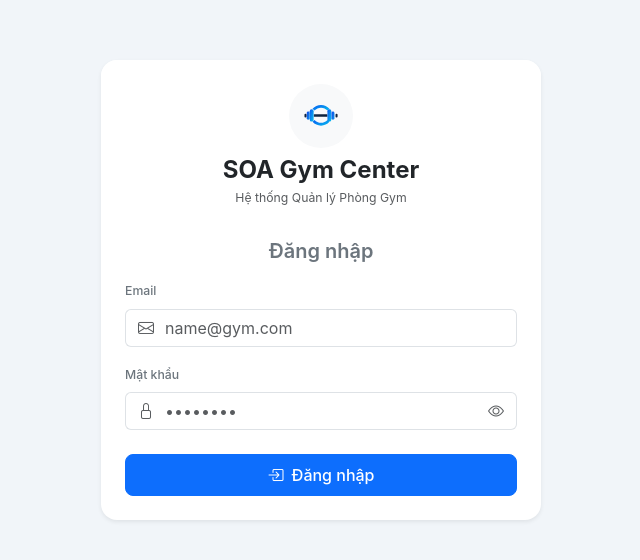
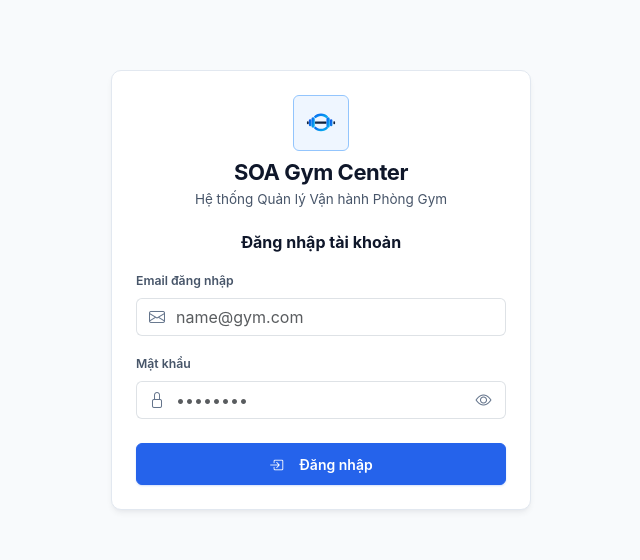
Before and after one commit to ndk-303/soa-gym, a React (Vite) app in the folder frontend/: page / in a window 1280 px wide. Shown: the part 110-670 px from the top of the page, without its empty margins (319-959 px from the left). Built offline with nearby package versions, Linux system fonts and the light colour scheme.

Commit message:
style(auth): redesign LoginPage to adhere to The Precision Console standards

```diff
--- a/frontend/src/pages/LoginPage.jsx
+++ b/frontend/src/pages/LoginPage.jsx
@@ -25,68 +25,99 @@ export default function LoginPage() {
     }
   }
 
-  const handleFillAccount = (accEmail, accPass) => {
-    setEmail(accEmail)
-    setPassword(accPass)
-    setError('')
-  }
-
   return (
-    <div className="d-flex align-items-center justify-content-center min-vh-100 p-3" style={{ backgroundColor: '#f1f5f9' }}>
-      <div className="card shadow-sm border-0" style={{ maxWidth: '440px', width: '100%', borderRadius: '16px', overflow: 'hidden' }}>
-        <div className="card-header bg-white border-0 pt-4 pb-2 text-center">
-          <div className="d-inline-flex align-items-center justify-content-center p-2 rounded-circle bg-light mb-2" style={{ width: '64px', height: '64px' }}>
-            <img src="/logo.svg" alt="SOA Gym Center" style={{ width: '40px', height: '40px' }} />
+    <div
+      className="d-flex align-items-center justify-content-center min-vh-100 p-3"
+      style={{ backgroundColor: 'var(--page-background)' }}
+    >
+      <div
+        style={{
+          maxWidth: '420px',
+          width: '100%',
+          borderRadius: 'var(--radius-md)',
+          backgroundColor: 'var(--surface)',
+          border: '1px solid var(--border-color)',
+          boxShadow: 'var(--shadow-md)',
+          overflow: 'hidden',
+        }}
+      >
+        <div className="pt-4 pb-2 px-4 text-center">
+          <div
+            className="d-inline-flex align-items-center justify-content-center mb-2"
+            style={{
+              width: '56px',
+              height: '56px',
+              borderRadius: 'var(--radius-sm)',
+              background: 'var(--color-primary-subtle)',
+              border: '1px solid var(--color-primary-border)',
+            }}
+          >
+            <img src="/logo.svg" alt="SOA Gym Center" style={{ width: '34px', height: '34px' }} />
           </div>
-          <h4 className="fw-bold text-dark mb-1">SOA Gym Center</h4>
-          <p className="text-muted small mb-0">Hệ thống Quản lý Phòng Gym</p>
+          <h1 className="fw-bold mb-1" style={{ fontSize: '22px', color: 'var(--text-primary)', letterSpacing: '-0.02em' }}>
+            SOA Gym Center
+          </h1>
+          <p className="mb-0" style={{ color: 'var(--text-secondary)', fontSize: '13.5px' }}>
+            Hệ thống Quản lý Vận hành Phòng Gym
+          </p>
         </div>
 
-        <div className="card-body p-4">
-          <h5 className="card-title fw-semibold text-secondary mb-3 text-center">Đăng nhập</h5>
+        <div className="p-4 pt-3">
+          <h2 className="fw-bold mb-3 text-center" style={{ fontSize: '16px', color: 'var(--text-primary)' }}>
+            Đăng nhập tài khoản
+          </h2>
 
           {error && (
-            <div className="alert alert-danger d-flex align-items-center py-2 px-3 small rounded-3 " role="alert">
-              <i className="bi bi-exclamation-triangle-fill me-2 fs-6"></i>
+            <div className="management-error mb-3" role="alert">
+              <i className="bi bi-exclamation-triangle-fill flex-shrink-0"></i>
               <div>{error}</div>
             </div>
           )}
 
           <form onSubmit={handleSubmit}>
             <div className="mb-3">
-              <label className="form-label small fw-medium text-secondary">Email</label>
+              <label htmlFor="login-email" className="form-label small fw-semibold" style={{ color: 'var(--text-secondary)' }}>
+                Email đăng nhập
+              </label>
               <div className="input-group">
-                <span className="input-group-text bg-white border-end-0 text-muted">
+                <span className="input-group-text bg-white border-end-0" style={{ color: 'var(--text-muted)' }}>
                   <i className="bi bi-envelope"></i>
                 </span>
                 <input
+                  id="login-email"
                   type="email"
                   className="form-control border-start-0 ps-0"
                   placeholder="name@gym.com"
                   value={email}
                   onChange={(e) => setEmail(e.target.value)}
+                  autoComplete="email"
                   required
                 />
               </div>
             </div>
 
             <div className="mb-4">
-              <label className="form-label small fw-medium text-secondary">Mật khẩu</label>
+              <label htmlFor="login-password" className="form-label small fw-semibold" style={{ color: 'var(--text-secondary)' }}>
+                Mật khẩu
+              </label>
               <div className="input-group">
-                <span className="input-group-text bg-white border-end-0 text-muted">
+                <span className="input-group-text bg-white border-end-0" style={{ color: 'var(--text-muted)' }}>
                   <i className="bi bi-lock"></i>
                 </span>
                 <input
+                  id="login-password"
                   type={showPassword ? 'text' : 'password'}
                   className="form-control border-start-0 ps-0"
                   placeholder="••••••••"
                   value={password}
                   onChange={(e) => setPassword(e.target.value)}
+                  autoComplete="current-password"
                   required
                 />
                 <button
                   type="button"
-                  className="btn bg-white border border-start-0 shadow-none text-muted"
+                  className="btn bg-white border border-start-0 shadow-none"
+                  style={{ color: 'var(--text-muted)', minWidth: '44px' }}
                   onClick={() => setShowPassword((visible) => !visible)}
                   aria-label={showPassword ? 'Ẩn mật khẩu' : 'Hiện mật khẩu'}
                   title={showPassword ? 'Ẩn mật khẩu' : 'Hiện mật khẩu'}
@@ -98,8 +129,9 @@ export default function LoginPage() {
 
             <button
               type="submit"
-              className="btn btn-primary w-100 py-2 fw-medium rounded-3"
+              className="management-primary-button w-100 justify-content-center py-2"
               disabled={loading}
+              style={{ minHeight: '42px', fontSize: '14px' }}
             >
               {loading ? (
                 <>
```
